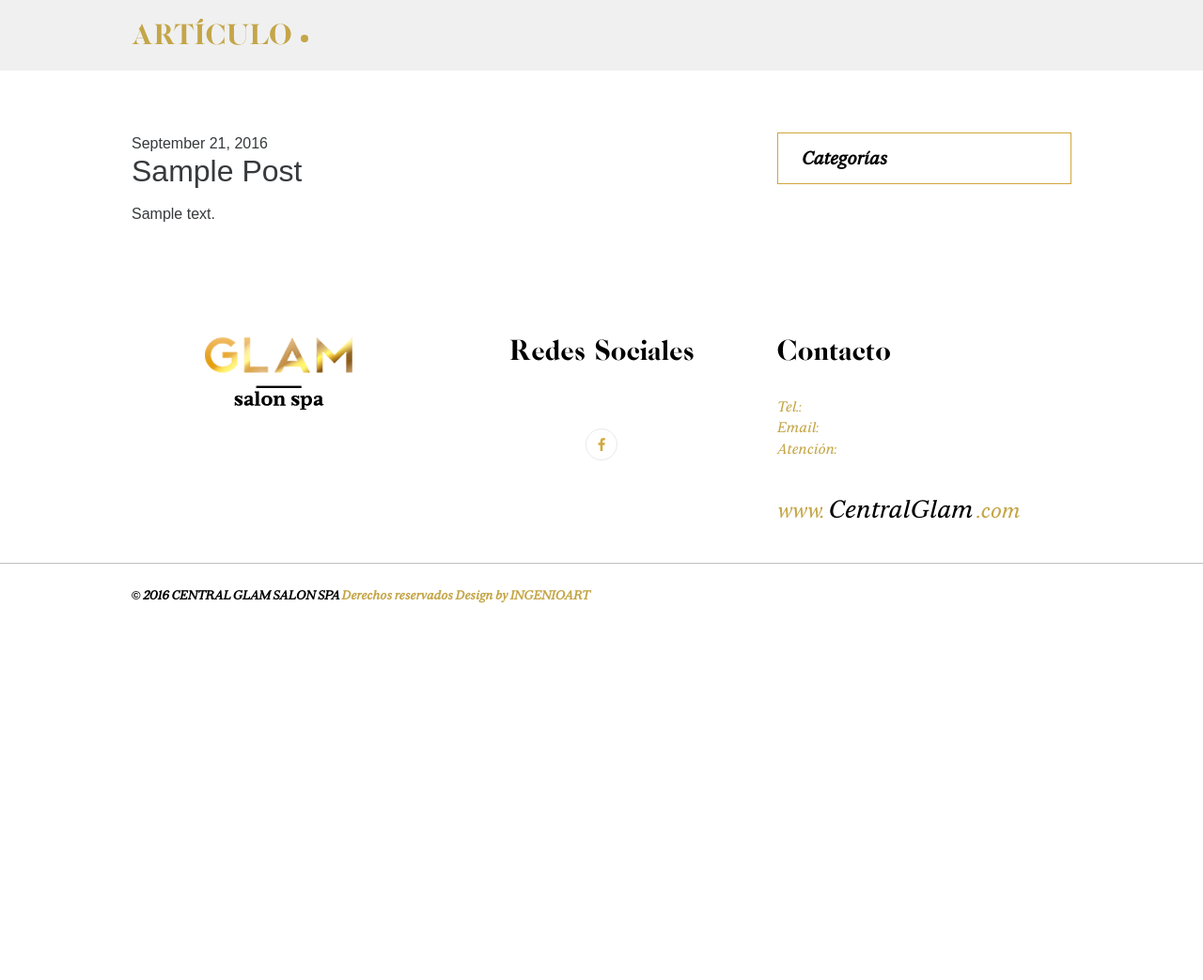
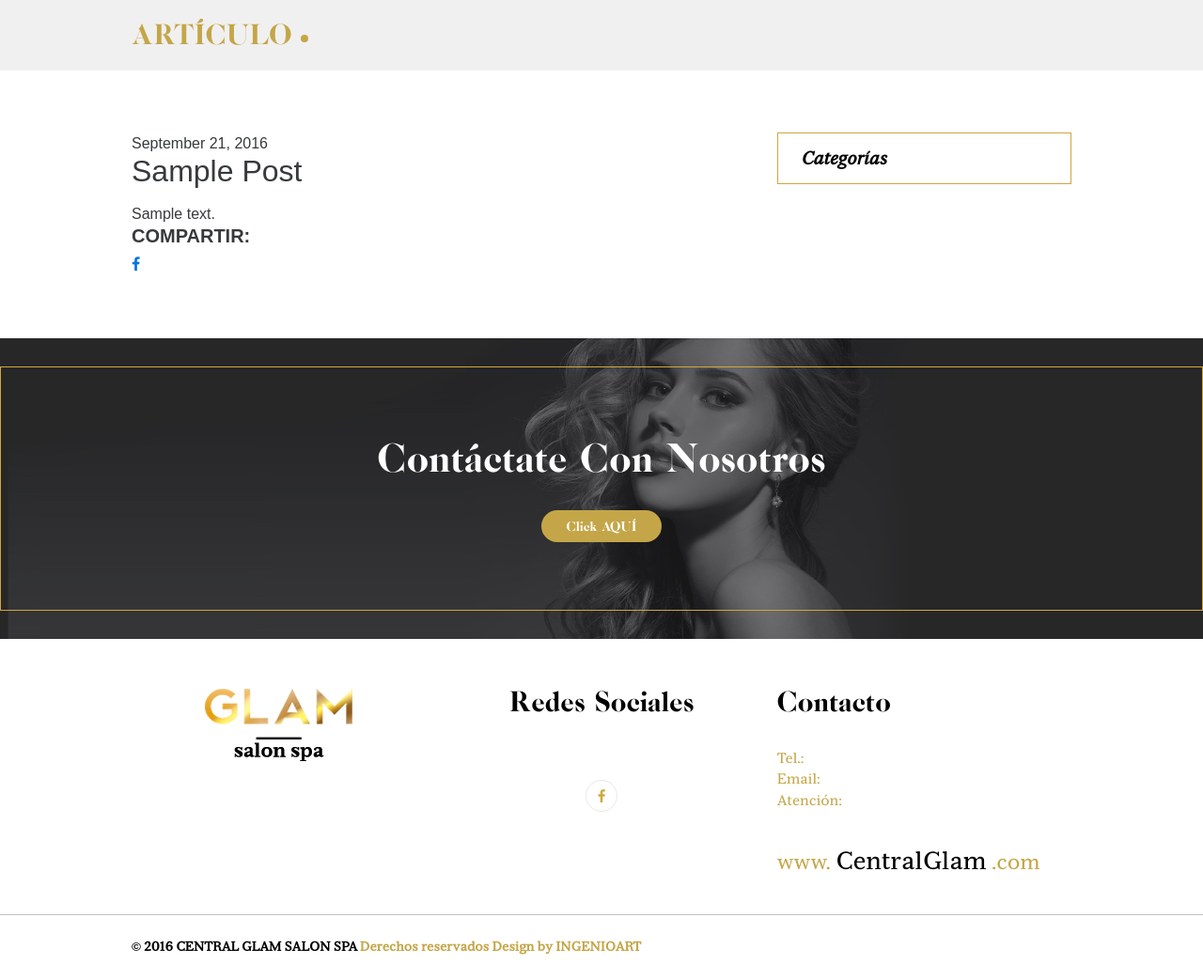
Before and after one commit to JDarkGreen/salonbelleza, a WordPress theme: template themes/glam-customtheme/single.php in a window 1280 px wide. Shown: the part 166-1209 px from the top of the page at 94% size. Run offline with PHP 8.4 and a stand-in for WordPress, Linux system fonts and the light colour scheme; the site name, menu and one post (Sample post) are stand-ins, and other content is empty; some libraries are stand-ins or nearby versions.

Commit message:
actualizacion de estilos y fuentes

```diff
--- a/themes/glam-customtheme/assets/styles/source/_blog.sass
+++ b/themes/glam-customtheme/assets/styles/source/_blog.sass
@@ -50,8 +50,8 @@
 	//Nombre o título
 	h2
 		color      : black
-		font-family: "SerifBeta", sans-serif
-		font-size  : 24px
+		font-family: "Casloncp", sans-serif
+		font-size  : 22px
 
 
 /**[ CONTENEDOR DE PÁGINA BLOG ]**/
--- a/themes/glam-customtheme/assets/styles/source/_common.sass
+++ b/themes/glam-customtheme/assets/styles/source/_common.sass
@@ -91,9 +91,9 @@ img.aligncenter, img.alignright, img.alignleft
 	background         : url("../../images/backgrounds/beautiful-woman.jpg") no-repeat
 	background-position: center
 	background-size    : cover
+	font-family        : "Casloncp", sans-serif
 	height             : 320px
 	width              : 100%
-	font-family        : "SerifBeta",sans-serif
 	//texto
 	.content-text
 		border         : 1px solid #D0A73F
@@ -182,6 +182,7 @@ img.aligncenter, img.alignright, img.alignleft
 	color      : black
 	font-family: "Casloncp", sans-serif
 	font-size  : 35px
+	font-weight: 600
 	margin     : 0 auto 25px
 
 //Subtitulo seccion
--- a/themes/glam-customtheme/assets/styles/source/_footer.sass
+++ b/themes/glam-customtheme/assets/styles/source/_footer.sass
@@ -3,7 +3,7 @@
 /*----------------------------------------------------------------------------------*/
 
 footer.mainFooter
-	font-family: "SerifBeta",sans-serif
+	font-family: "SerifBetaRegular",sans-serif
 
 
 /** Item Footer **/
@@ -51,8 +51,8 @@ ul.menuContactoFooter
 
 /**[ Texto Web ]**/
 .texto-web
-	color    : #C4A648
-	font-size: 22px
+	color      : #C4A648
+	font-size  : 22px
 	span
 		color    : black
 		font-size: 26px
@@ -67,7 +67,7 @@ ul.menuContactoFooter
 .mainFooter__develop
 	border-top : 1px solid silver
 	color      : black
-	font-size  : 13px
+	font-size  : 13.5px
 	font-weight: 600
 	padding    : 24px 0
 	/* span and link */
--- a/themes/glam-customtheme/assets/styles/source/_nosotros.sass
+++ b/themes/glam-customtheme/assets/styles/source/_nosotros.sass
@@ -17,9 +17,12 @@
 			font-family  : "Casloncp", sans-serif
 			font-size    : 35px
 			font-style   : normal
+			font-weight  : 600
 			line-height  : 1
 			margin       : 0 auto 20px
 			padding      : 0 0 10px
+			span
+				color : #D0A63E
 		//Lista
 		ul
 			color          : black
--- a/themes/glam-customtheme/assets/styles/source/master.sass
+++ b/themes/glam-customtheme/assets/styles/source/master.sass
@@ -20,6 +20,12 @@
 	font-family: 'SerifBeta'
 	src: url('../../fonts/serifbeta/serifbeta.eot')
 	src: url('../../fonts/serifbeta/serifbeta.eot?#iefix') format('embedded-opentype'), url('../../fonts/serifbeta/serifbeta.woff2') format('woff2'), url('../../fonts/serifbeta/serifbeta.woff') format('woff'), url('../../fonts/serifbeta/serifbeta.ttf')  format('truetype'), url('../../fonts/serifbeta/serifbeta.svg#svgFontName') format('svg')
+
+//SerifBetaRegular
+@font-face
+	font-family: 'SerifBetaRegular'
+	src: url('../../fonts/serifbeta/serifbetaregular.eot')
+	src: url('../../fonts/serifbeta/serifbetaregular.eot?#iefix') format('embedded-opentype'), url('../../fonts/serifbeta/serifbetaregular.woff2') format('woff2'), url('../../fonts/serifbeta/serifbetaregular.woff') format('woff'), url('../../fonts/serifbeta/serifbetaregular.ttf')  format('truetype'), url('../../fonts/serifbeta/serifbetaregular.svg#svgFontName') format('svg')
 
 
 /** Importar Archivo variables Colores **/
@@ -151,7 +157,7 @@ body.admin-bar
 	//Título
 	h2.title
 		color      : #fff
-		font-family: "SerifBeta",sans-serif
+		font-family: "SerifBetaRegular", sans-serif
 		font-size  : 40px
 		font-weight: 600
 		margin     : 30px 0 45px
--- a/themes/glam-customtheme/index.php
+++ b/themes/glam-customtheme/index.php
@@ -53,7 +53,7 @@
 					<?= apply_filters( 'the_content' , $page_conocenos->post_content ); ?>
 
 					<!-- Botón ver más -->
-					<a href="#" class="btn-show-more">Más Info</a>
+					<a href="<?= get_permalink( $page_conocenos->ID ); ?>" class="btn-show-more">Más Info</a>
 
 				</div> <!-- /.content-text -->
 
--- a/themes/glam-customtheme/partials/home/section-services.php
+++ b/themes/glam-customtheme/partials/home/section-services.php
@@ -27,6 +27,8 @@
 					'post_status'    => 'publish',
 					'post_type'      => 'theme-services',
 					'posts_per_page' => -1,
+					'order'          => 'ASC',
+					'orderby'        => 'menu_order',
 				);
 
 				$services = get_posts( $args );
--- a/themes/glam-customtheme/partials/section-contact-banner.php
+++ b/themes/glam-customtheme/partials/section-contact-banner.php
@@ -2,6 +2,9 @@
 /**
   * ARCHIVO PARTIAL QUE MUESTRA EL BANNER HACIA EL CONTACTO
 ***/
+
+$page_contacto = get_page_by_title('contactenos');
+
 ?>
 
 <section id="sectionBannerContacto" class="containerRelative">
@@ -10,7 +13,7 @@
 		<!-- Titulo -->
 		<h2 class="text-capitalize"> <?= __("Contáctate con Nosotros" , LANG ); ?></h2>
 		<!-- Boton -->
-		<a href="#" class="btn-show-more"> Click AQUÍ </a>
+		<a href="<?= get_permalink( $page_contacto->ID ); ?>" class="btn-show-more"> Click AQUÍ </a>
 
 	</div> <!-- /.content-text -->
 </section> <!-- /.sectionBannerContacto -->
--- a/themes/glam-customtheme/single.php
+++ b/themes/glam-customtheme/single.php
@@ -46,6 +46,10 @@
 						<?= apply_filters( 'the_content' , $post->post_content ); ?>
 					</div> <!-- /.text-content -->
 
+					<!-- Compartir -->
+					<h5 class="text-uppercase"> <b> Compartir: </b> </h5>
+					<!-- Facebook -->
+					<a href="javascript:window.open('https://www.facebook.com/sharer/sharer.php?u=<?= get_permalink($post->ID) ?>' , '_blank' , 'width=400 , height=500' ); void(0);"><i class="fa fa-facebook" aria-hidden="true"></i></a>
 
 				</article> <!-- /.itemSingleBlog -->
 
@@ -67,5 +71,8 @@
 
 </div> <!-- /.pageWrapperLayout -->
 
+<!-- Incluir banner contacto -->
+<?php include( locate_template('partials/section-contact-banner.php') ); ?>
+
 <!-- Footer -->
 <?php get_footer(); ?>
```
Also changed, not shown: themes/glam-customtheme/partials/slider-home/slider-home-revolution.php (+6 -1 lines), themes/glam-customtheme/assets/fonts/serifbeta/serifbetaregular.svg (added), themes/glam-customtheme/assets/fonts/serifbeta/serifbetaregular.ttf (added), themes/glam-customtheme/assets/fonts/serifbeta/serifbetaregular.woff (added), themes/glam-customtheme/assets/fonts/serifbeta/serifbetaregular.woff2 (added), themes/glam-customtheme/assets/styles/build/master.css, 1 other file.
